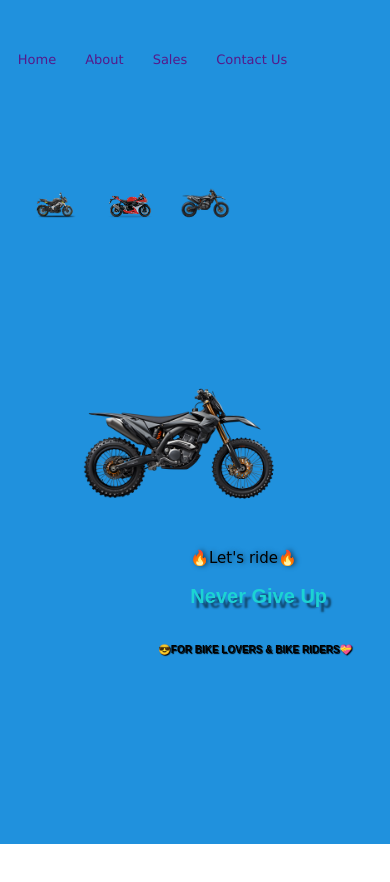
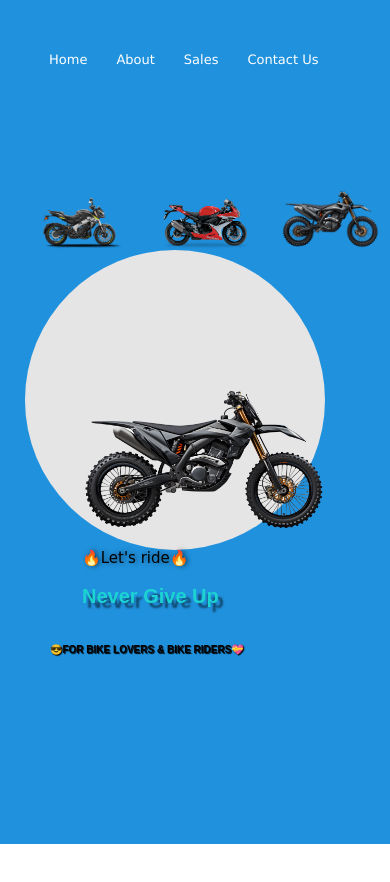
Before and after one commit to barath830110/bikesale, a plain HTML site: page index.html in a window 390 px wide. Before the commit the page ends 844 px from the top, so only its background shows below. Drawn offline with Linux system fonts and the light colour scheme.

Commit message:
modify style

```diff
--- a/style.css
+++ b/style.css
@@ -101,18 +101,16 @@
     font-weight: 100;
     font-size:  13px;
 }
+.nav ul li a{
+    color: white;
+}
 .nav ul{
     position: absolute;
     top:5%;
-    left: 2%;
+    left: 10%;
 }
-.circle{
-    display: none;
-}
-
-
 .bikes img{
-    max-width: 50px;
+    max-width: 100px;
 }
 .bikes{
     position: relative;
@@ -129,13 +127,14 @@
     transform: translatey(30px);
 }
 .bigbikes img{
-    max-width: 200px;
+    max-width: 250px;
     top: 45%;
     left: 20%;
 
 }
 .content{
     top: 65%;
+    right: 120px;
 }
 .content p{
     font-size: 15px;
@@ -149,5 +148,13 @@
     font-size: 10px;
     margin-left: -220px;
 }
-
+.circle{
+    position: absolute;
+    width: 100%;
+    top: 250px;
+    right: 20px;
+    height: 100%;
+    background-color: #e5e5e5;
+    clip-path: circle(150px at center 150px);
 }
+}
```
